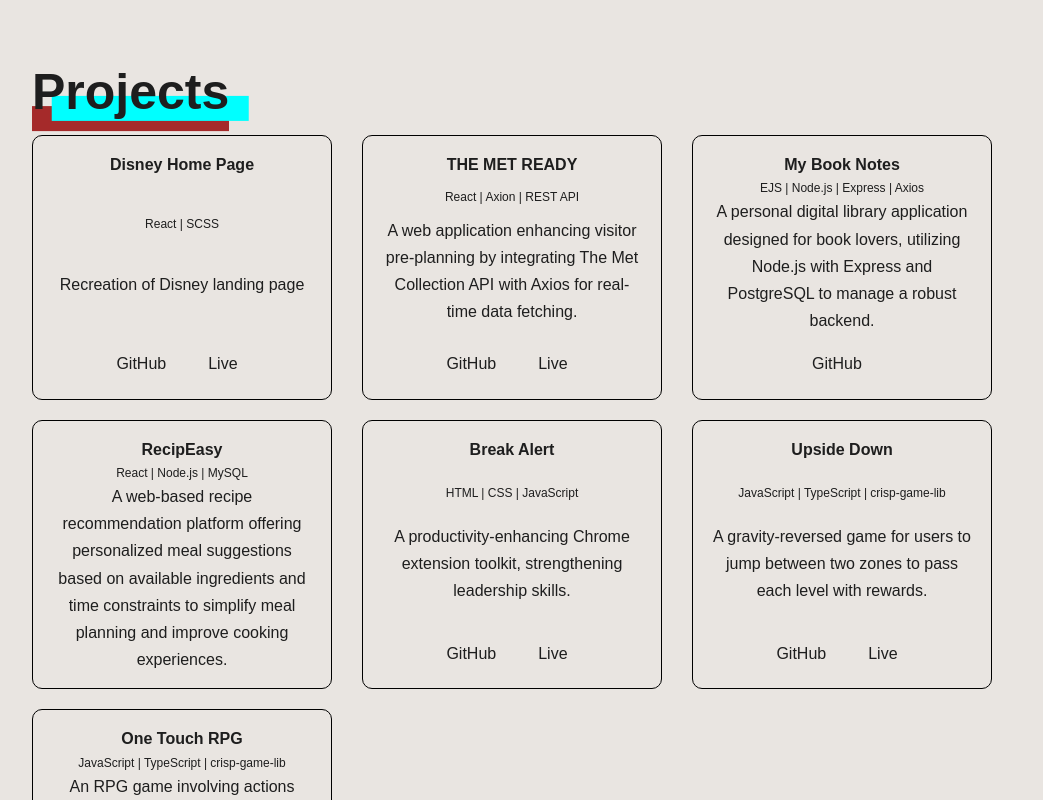
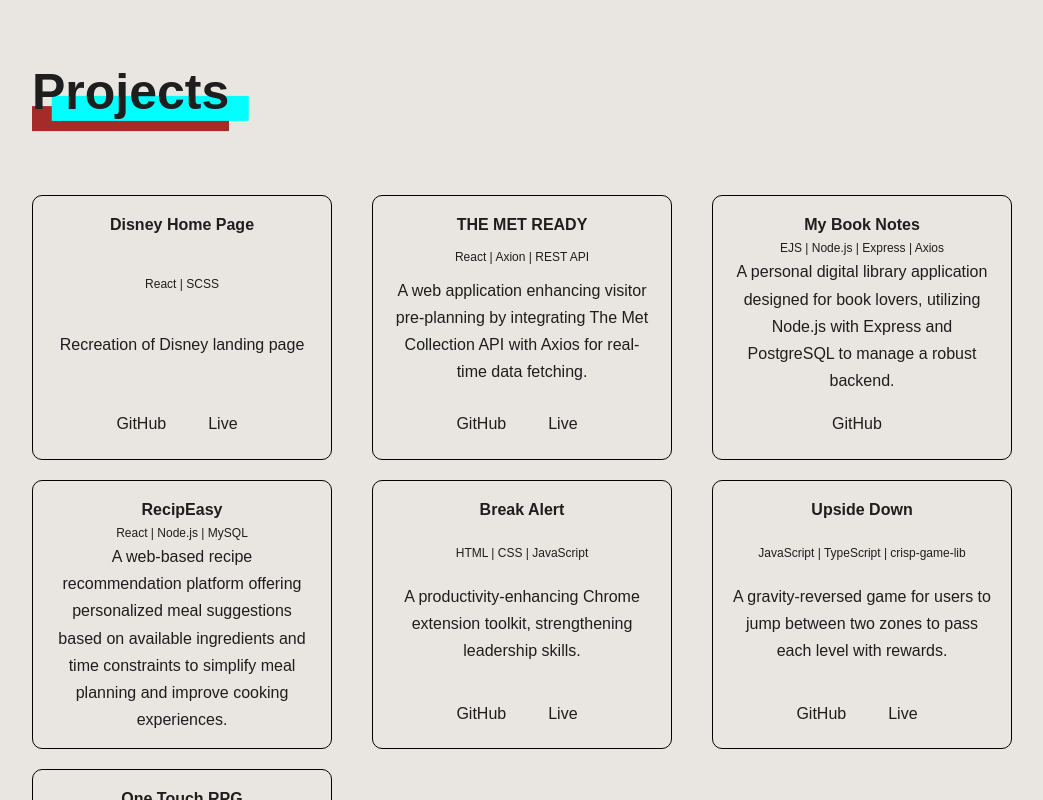
Before and after one commit to Jiaying330/Jiaying-Portfolio, a React (Vite) app in the folder Jiaying-Portfolio/: page / in a window 1280 px wide. Shown: the part 3980-4780 px from the top of the page, without its empty margins (118-1161 px from the left). Built offline with nearby package versions, Linux system fonts and the light colour scheme.

Commit message:
xScroll fix

```diff
--- a/Jiaying-Portfolio/src/components/Project.scss
+++ b/Jiaying-Portfolio/src/components/Project.scss
@@ -1,22 +1,23 @@
 .project {
   margin: 0 auto;
+  &__cards {
+    display: flex;
+    flex-wrap: wrap;
+    justify-content: space-between;
+    // display: grid;
+    // grid-template-columns: 1fr 1fr 1fr;
+    // grid-template-rows: auto;
+    padding-top: 6rem;
+    // &:not(:first-child) {
+    //   padding-top: 6rem;
+    // }
+    gap: 1rem;
+  }
   // &__cards {
-  //   display: flex;
-  //   flex-wrap: wrap;
-  //   justify-content: space-between;
-  //   // display: grid;
-  //   // grid-template-columns: 1fr 1fr 1fr;
-  //   // grid-template-rows: auto;
-  //   padding-top: 6rem;
-  //   // &:not(:first-child) {
-  //   //   padding-top: 6rem;
-  //   // }
-  //   gap: 1rem;
+  //   display: grid;
+  //   grid-template-columns: repeat(auto-fill, minmax(300px, 1fr));
+  //   grid-template-rows: auto;
+  //   gap: 10px;
+
   // }
-  &__cards {
-    display: grid;
-    grid-template-columns: repeat(auto-fill, minmax(300px, 1fr));
-    grid-template-rows: auto;
-    gap: 10px;
-  }
 }
--- a/Jiaying-Portfolio/src/index.css
+++ b/Jiaying-Portfolio/src/index.css
@@ -20,7 +20,14 @@ body {
   font-size: 1.6rem;
   line-height: 1.7;
   color: #1e1e1e;
+
   /* padding: 2rem; */
+}
+
+html,
+body {
+  max-width: 100%;
+  overflow-x: hidden;
 }
 
 .section-container {
@@ -44,7 +51,8 @@ body {
   position: relative;
   z-index: 0;
   display: inline-block;
-  transform: translateY(-80px);
+  transform: translateY(-100%);
+  /* transform: translateY(-80px); */
   transition: all 1s ease-in;
 }
 
```
